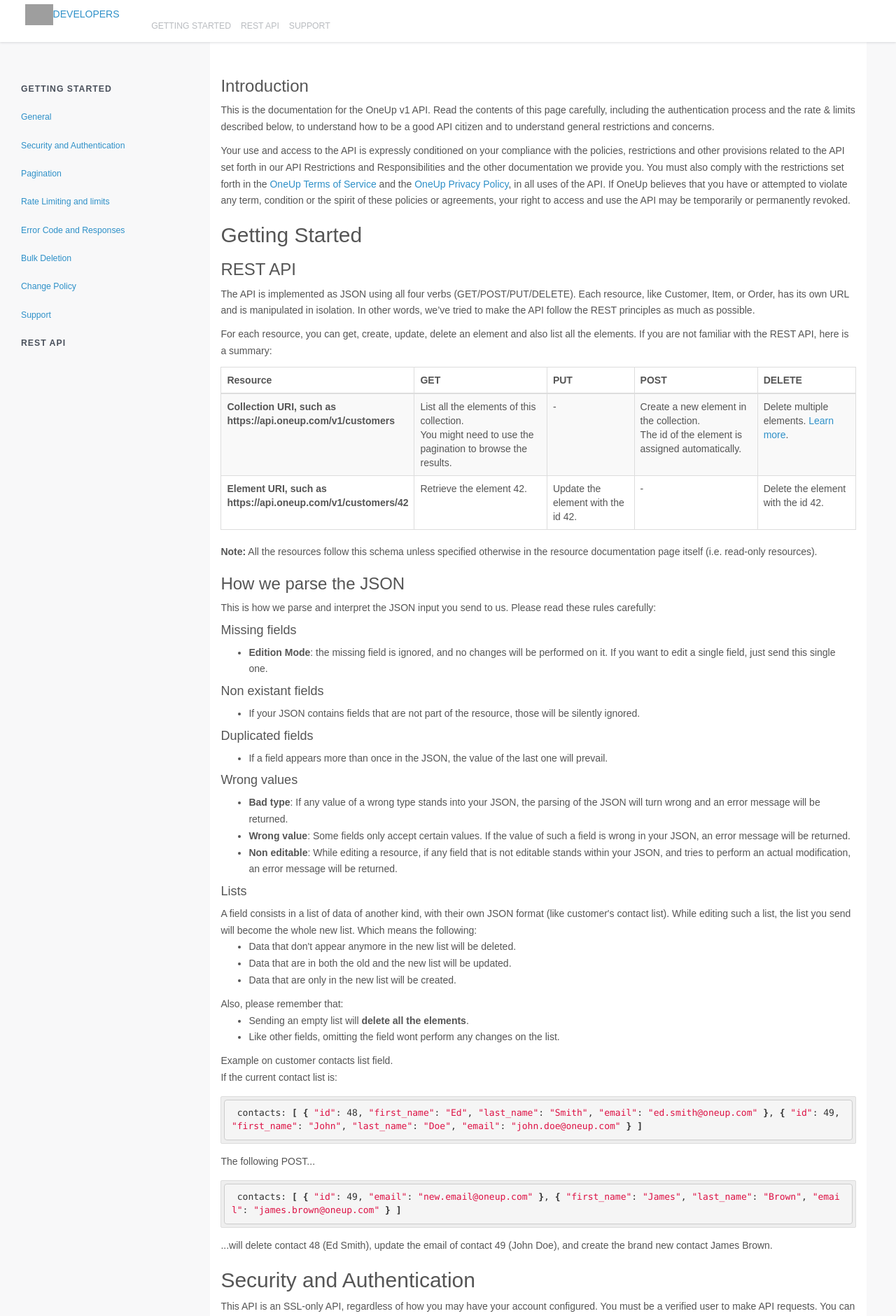
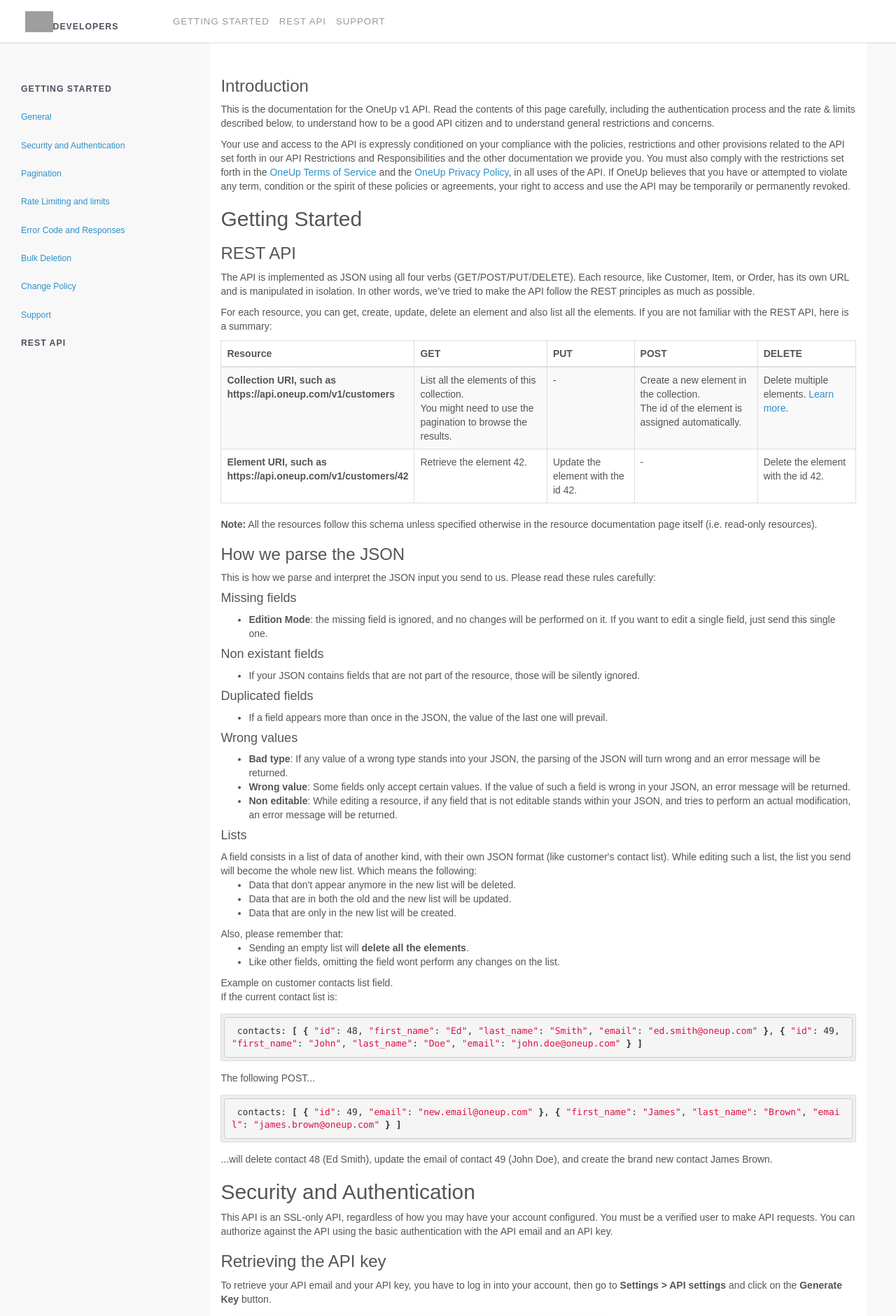
Before and after one commit to myERP/myerp.github.io, a Jekyll site: the page built from index.html, in a window 1280 px wide. Shown: the top 1880 px of the page at 70% size. Built offline with Jekyll 4.4.1, drawn with Linux system fonts in a browser that asks for light colours; nearby versions of some CDN libraries; Markdown is read by kramdown in place of the engine named in the settings; grey boxes are pictures that could not be loaded.

Commit message:
clean css

```diff
--- a/_layouts/default.html
+++ b/_layouts/default.html
@@ -9,18 +9,15 @@
   <header class="header" role="banner">
     <div class="v2-wrapper">
       <a class="logo" href="/">
-        <img src="//d2wni7o1grq1fg.cloudfront.net/static/images/oneup/logo.svg" alt="OneUp" />Developers
+        <img src="//d2wni7o1grq1fg.cloudfront.net/static/images/oneup/logo.svg" alt="OneUp" />
+        <span>Developers</span>
       </a>
-      <nav class="siteHeader-nav nav-responsive naver"><span class="naver-handle"></span>
-        <div class="naver-wrapper">
-          <div class="naver-container">
-            <ul>
-              <li><a href="/">Getting Started</a></li>
-              <li><a href="/docs/1.0/api/">REST API</a></li>
-              <li><a href="https://support.oneup.com">Support</a></li>
-            </ul>
-          </div>
-        </div>
+      <nav class="header-nav">
+        <ul>
+          <li><a href="/">Getting Started</a></li>
+          <li><a href="/docs/1.0/api/">REST API</a></li>
+          <li><a href="https://support.oneup.com">Support</a></li>
+        </ul>
       </nav>
     </div>
   </header>
--- a/css/main.css
+++ b/css/main.css
@@ -1,11 +1,17 @@
 body {
-    margin: 0 auto;
-    line-height: 1.7em;
+    margin: 0;
     color: #555;
     background-color: #f8f8f9;
-    font-size: 14px;
     font-family: Arial, Helvetica, sans-serif;
+    min-width: 680px;
 }
+
+
+/*
+
+    HEADER
+
+*/
 
 .header {
     background: hsla(0,0%,100%,.95);
@@ -21,62 +27,73 @@
 }
 
 
-
 .logo {
-    color: #444;
+    color: #444 !important;
     float: left;
     text-align: center;
     display: block;
     padding: .4em;
     text-transform: uppercase;
+    margin-top: 10px;
+    margin-right: 32px;
 }
 
 .logo > img {
     height: 30px;
+    float: left;
 }
 
-@media (min-width: 768px) {
-.siteHeader-nav {
-    margin-right: 30px;
-}
-}
-.siteHeader-nav {
-    display: inline-block;
-    font-weight: 400;
-    margin-top: 25px;
+.logo > span {
+    display: block;
+    float: left;
+    margin-top: 14px;
+    color: #49505b;
+    font-size: .875em;
+    font-weight: 600;
+    letter-spacing: 1px;
+    text-transform: uppercase;
 }
 
-@media (min-width: 768px) {
-.siteHeader-nav li {
-    margin-right: 15px;
-}}
+.header-nav {
+    display: inline-block;
+    font-weight: 500;
+    margin-top: 20px;
+}
 
-.siteHeader-nav li {
+.header-nav li {
     display: inline;
-    font-size: .875em;
+    font-size: .945em;
     line-height: 1;
     list-style: none;
     margin-right: 10px;
     text-transform: uppercase;
+    letter-spacing: 1px;
 }
 
-.siteHeader-nav li a {
-    color: #b9bcc0;
+.header-nav li a {
+    color: #999;
 }
 
+.header-nav li a:hover {
+    color: #49505b;
+}
+
+/*
+
+    LAYOUT
+
+*/
+
 .v2-wrapper {
-    margin-left: auto;
-    margin-right: auto;
+    margin: 0 auto;
     transition: width .15s;
     width: 90%;
 }
-
 @media (min-width: 1280px) {
     .v2-wrapper {
         width: 1220px;
     }
 }
-
 .layout-sidebar{
     margin-left: -15px;
     margin-right: -15px;
@@ -87,42 +104,32 @@
     padding-left: 15px;
     padding-right: 15px;
     position: relative;
+    float: left;
+    width: 20.83333%;
 }
 
 .layout-sidebar .post-wrapper {
     padding-left: 15px;
     padding-right: 15px;
-    padding-top: 5px;
-    padding-bottom: 30px;
+    padding-bottom: 40px;
+    padding-top: 30px;
     position: relative;
     margin-left: 2%;
     background: #fff;
     min-height: 1000px;
-}
-.nav-responsive-center.naver .naver-handle {
-    text-align: center;
-}
-.sidebar-nav .naver-handle {
-    color: #1b2432;
-}
-.naver .naver-handle {
-    color: #676d76;
-    cursor: pointer;
-    display: none;
-    text-align: right;
-    text-transform: uppercase;
-    -webkit-user-select: none;
-    -moz-user-select: none;
-    -ms-user-select: none;
-    user-select: none;
-}
-.naver .naver-wrapper {
-    height: auto;
-    transition: all .15s;
-    width: 100%;
+    float: left;
+    width: 75%;
 }
 
 
+/*
+
+    SIDEBAR
+
+*/
+.sidebar-nav {
+    margin-top: 55px;
+}
 
 .sidebar-nav ul {
     padding-left: 0;
@@ -150,23 +157,9 @@
     text-transform: uppercase;
 }
 
-@media (min-width: 768px) {
-    .layout-sidebar .sidebar {
-        float: left;
-        width: 20.83333%;
-    }
-    .layout-sidebar .post-wrapper {
-        float: left;
-        width: 75%;
-    }
-    .layout-sidebar .post-wrapper {
-        padding-bottom: 40px;
-        padding-top: 30px;
-    }
-    .sidebar-nav {
-        margin-top: 55px;
-    }
-}
+
+
+
 .blue {
     color: #2e90c8;
 }
--- a/index.html
+++ b/index.html
@@ -4,10 +4,7 @@
 ---
 
 <div class="sidebar" role="navigation">
-  <nav class="sidebar-nav widget nav-responsive-center nav-responsive-text naver">
-    <span class="naver-handle">Navigation</span>
-    <div class="naver-wrapper">
-      <div class="naver-container">
+  <nav class="sidebar-nav">
     <ul>
       <li class="item-header">Getting Started</li>
       <a href="#general">
@@ -38,8 +35,6 @@
         <li class="item-header">REST API</li>
       </a>
     </ul>
-      </div>
-    </div>
   </nav>
 </div>
 <!--Main Content -->
```
Also changed, not shown: docs/1.0/api/index.html (+1 -14 lines). Lines whose indentation alone changed are shown as unchanged.
